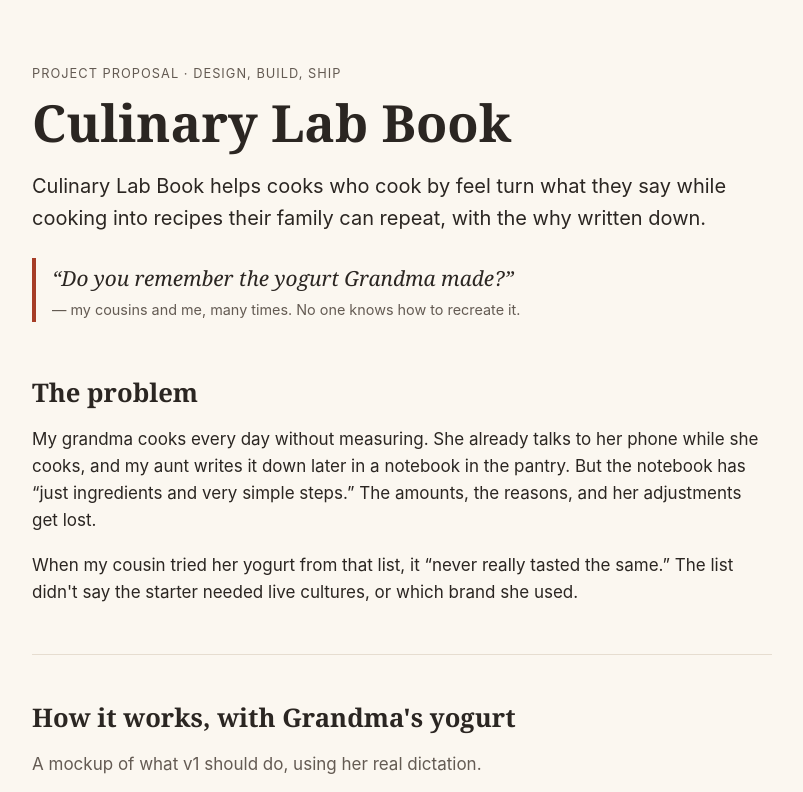
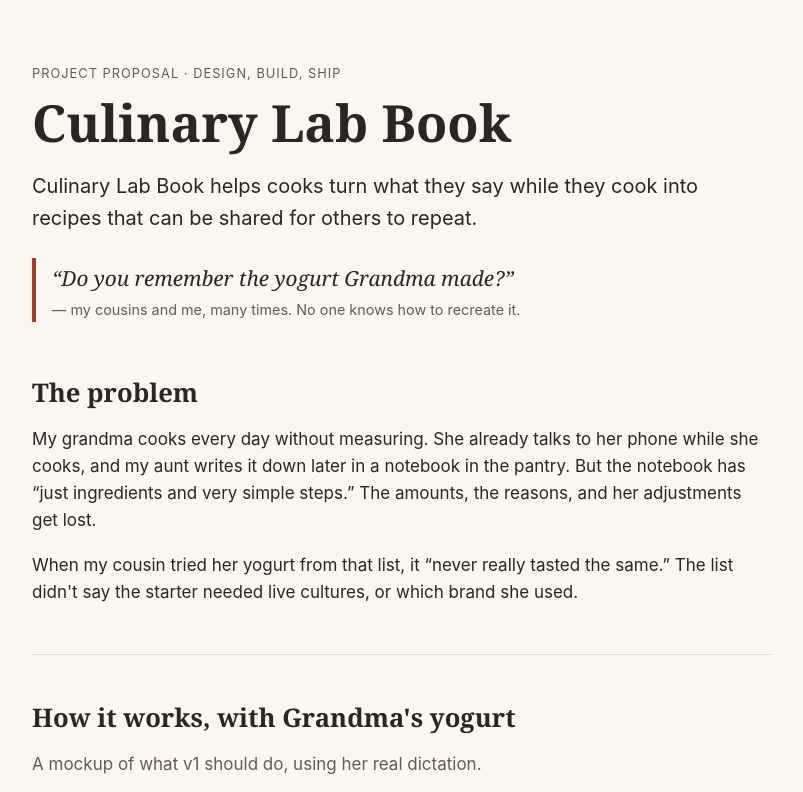
Before and after one commit to phamkd17/DBS-project_proposal, a plain HTML site: page index.html in a window 1280 px wide. Shown: the top 792 px of the page, without its empty margins (238-1041 px from the left). Drawn offline with Linux system fonts and the light colour scheme.

Commit message:
Use my own one-liner on the page
Co-Authored-By: Claude Opus 5.5 <noreply@anthropic.com>

```diff
--- a/index.html
+++ b/index.html
@@ -4,7 +4,7 @@
   <meta charset="utf-8">
   <meta name="viewport" content="width=device-width, initial-scale=1">
   <title>Culinary Lab Book — Project Proposal</title>
-  <meta name="description" content="Culinary Lab Book turns what a cook says while cooking into recipes their family can repeat, with the why written down.">
+  <meta name="description" content="Culinary Lab Book helps cooks turn what they say while they cook into recipes that can be shared for others to repeat.">
   <style>
     :root {
       --bg: #fbf7f0;
@@ -136,8 +136,8 @@
     <p class="kicker">Project proposal · Design, Build, Ship</p>
     <h1>Culinary Lab Book</h1>
     <p class="lede">
-      Culinary Lab Book helps cooks who cook by feel turn what they say while
-      cooking into recipes their family can repeat, with the why written down.
+      Culinary Lab Book helps cooks turn what they say while they cook into
+      recipes that can be shared for others to repeat.
     </p>
     <blockquote class="pullquote">
       “Do you remember the yogurt Grandma made?”
```
Also changed, not shown: 1 other file.
